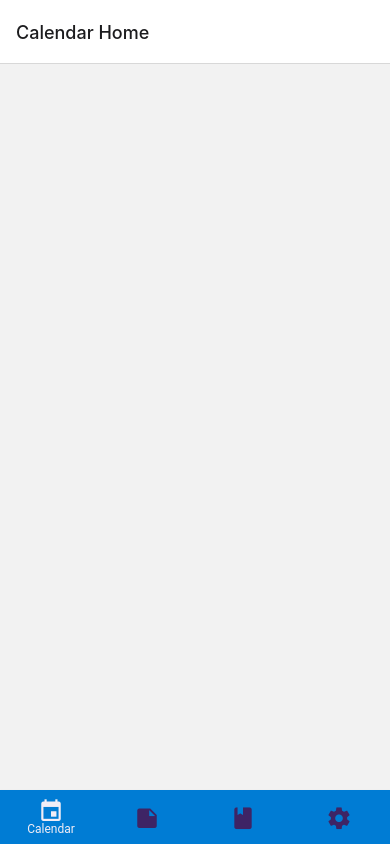
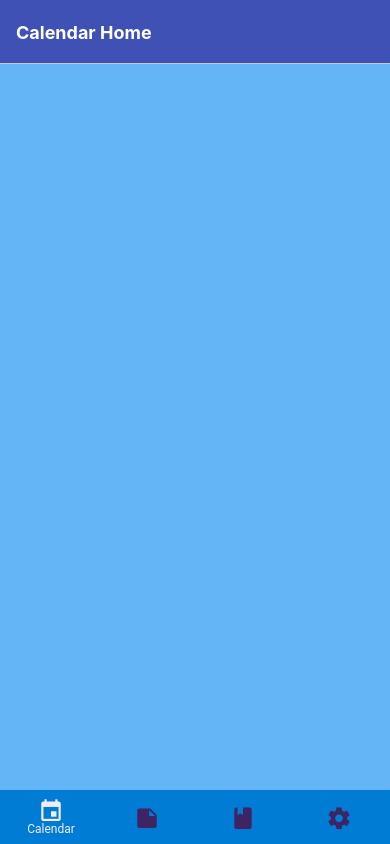
Before and after one commit to moonryc/red-binder, a React Native app in the folder client/mobile/: screen / in a window 390 px wide. Built offline with nearby package versions, Linux system fonts and the light colour scheme; what tailwind-rn would draw is missing.

Commit message:
created themes for the app/ navigators. and now the theme for the different navigators can be passed down through the HomeScreenNavigation

```diff
--- a/client/mobile/navigation/HomeScreenNavigation.tsx
+++ b/client/mobile/navigation/HomeScreenNavigation.tsx
@@ -2,53 +2,47 @@ import React from 'react';
 import { TabBindersNavigation, TabCalendarNavigation, TabSettingsNavigation, TabTodaysInfoNavigation } from './tabs';
 import { createMaterialBottomTabNavigator } from '@react-navigation/material-bottom-tabs';
 import MaterialCommunityIcons from 'react-native-vector-icons/MaterialCommunityIcons';
+import { View } from 'react-native';
+import { useTheme } from '@react-navigation/native';
 
 const Drawer = createMaterialBottomTabNavigator();
 
 export const HomeScreenNavigation = () => {
 
-  const screensArray=[
-    {
-      name:'Calendar',
-      component:TabCalendarNavigation,
-      tabBarLabel:'Calendar',
-      tabBarIcon:'calendar',
+  const screenOptions=(name:string,icon:string)=>{
+    return {
+      tabBarIcon: ({color}:{color:any})=><MaterialCommunityIcons name={icon} color={color} size={26} />
+    };
+  };
+
+  const {colors}=useTheme();
+
+  const navigationOptionStyle = {
+    // title: 'My home',
+    headerStyle: {
+      backgroundColor: colors.primary
     },
-    {
-      name:'Today\'s info',
-      component:TabTodaysInfoNavigation,
-      tabBarLabel:'Today\'s info',
-      tabBarIcon:'note',
-    },
-    {
-      name:'Binders',
-      component:TabBindersNavigation,
-      tabBarLabel:'Binders',
-      tabBarIcon:'book',
-    },
-    {
-      name:'Settings',
-      component:TabSettingsNavigation,
-      tabBarLabel:'Settings',
-      tabBarIcon:'cog',
+    headerTintColor: colors.text,
+    headerTitleStyle: {
+      fontWeight: 'bold'
     }
-  ];
+  } as const;
+
+  const Calendar =()=> (<TabCalendarNavigation navigationOptionStyle={navigationOptionStyle}/>);
+  const Today =()=>(<TabTodaysInfoNavigation navigationOptionStyle={navigationOptionStyle}/>);
+  const Binders=()=>(<TabBindersNavigation navigationOptionStyle={navigationOptionStyle}/>);
+  const Settings=()=>(<TabSettingsNavigation navigationOptionStyle={navigationOptionStyle}/>);
 
   return (
-
-    <Drawer.Navigator initialRouteName={'Calendar'} activeColor="#f0edf6"
-      inactiveColor="#3e2465"
-      barStyle={{ backgroundColor: '#007cd4' }}>
-      {screensArray.map((screens,index)=>{
-        return (<Drawer.Screen key={index} name={screens.name} component={screens.component} options={{
-          tabBarLabel: screens.name,
-          tabBarIcon: ({color})=><MaterialCommunityIcons name={screens.tabBarIcon} color={color} size={26} />
-        }}/>);
-      })}
-
-
-    </Drawer.Navigator>
-
-
+    <View style={{flex:1}} collapsable={false}>
+      <Drawer.Navigator initialRouteName={'Calendar'} activeColor="#f0edf6"
+        inactiveColor="#3e2465"
+        barStyle={{ backgroundColor: '#007cd4' }}>
+        <Drawer.Screen name={'Calendar'} component={Calendar} options={screenOptions('Calendar','calendar')}/>
+        <Drawer.Screen name={'Today\'s Info'} component={Today} options={screenOptions('Today\'s Info','note')}/>
+        <Drawer.Screen name={'Binders'} component={Binders} options={screenOptions('Binders','book')}/>
+        <Drawer.Screen name={'Settings'} component={Settings} options={screenOptions('Settings','cog')}/>
+      </Drawer.Navigator>
+    </View>
   );
 };
--- a/client/mobile/navigation/Navigation.tsx
+++ b/client/mobile/navigation/Navigation.tsx
@@ -1,17 +1,56 @@
-import React, { useContext } from 'react';
+import React, { useContext, useState } from 'react';
 
 import { HomeScreenNavigation } from './HomeScreenNavigation';
-import { NavigationContainer } from '@react-navigation/native';
+import { DarkTheme, DefaultTheme, NavigationContainer } from '@react-navigation/native';
 import { MainStoreContext } from '../context/MainStoreContext';
 import { LoginSignupNavigation } from './LoginSignupNavigation';
+
+const MyLightTheme = {
+  ...DefaultTheme,
+  dark:true,
+  colors:{
+    ...DefaultTheme.colors,
+    primary: '#3f51b5',
+    primaryLight:'rgb(101, 115, 195)',
+    primaryDark:'rgb(44, 56, 126)',
+    text: '#fff',
+
+    secondary:'#f50057',
+    secondaryLight:'rgb(247, 51, 120)',
+    secondaryDark:'rgb(171, 0, 60)',
+
+
+    background: '#64b5f6',
+    card: 'rgb(255, 255, 255)',
+    border: 'rgb(199, 199, 204)',
+    notification: 'rgb(255, 69, 58)',
+  }
+};
+
+//TODO
+const MyDarkTheme = {
+  ...DarkTheme,
+  dark:true,
+  colors:{
+    ...DarkTheme.colors,
+    primary: 'rgb(255, 45, 85)',
+    background: 'rgb(153,200,232)',
+    card: 'rgb(255, 255, 255)',
+    text: 'rgb(28, 28, 30)',
+    border: 'rgb(199, 199, 204)',
+    notification: 'rgb(255, 69, 58)',
+  }
+};
 
 
 export const Navigation = () => {
 
   const {isLoggedIn} = useContext(MainStoreContext);
 
+  const [isLightTheme, setIsLightTheme] = useState(true);
+
   return (
-    <NavigationContainer>
+    <NavigationContainer theme={isLightTheme? MyLightTheme: MyDarkTheme}>
       {isLoggedIn ? <HomeScreenNavigation />: <LoginSignupNavigation/>}
     </NavigationContainer>
   );
```
